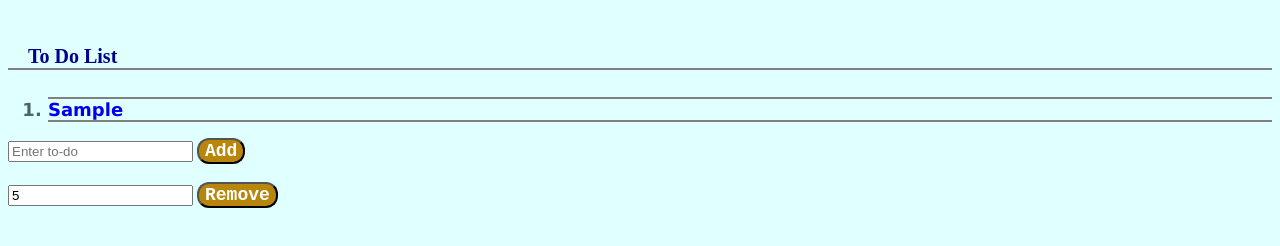
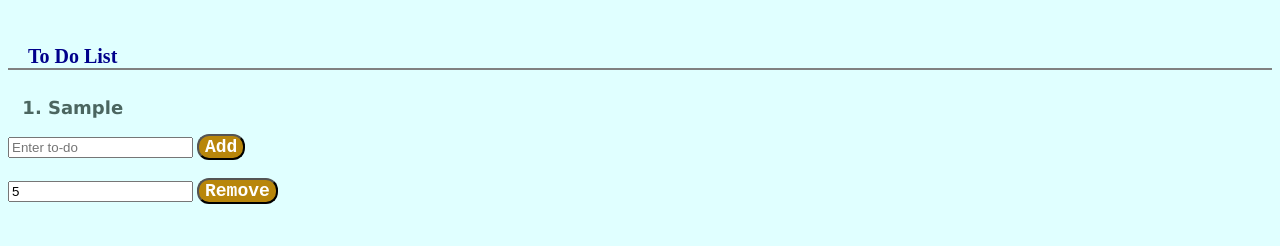
Before and after one commit to JustinASC21/Timehance, a plain HTML site: page todoIndex.html in a window 1280 px wide. Both pictures are taken after typing "Sample", "5" into the empty fields and a click on the button "Add". Shown: the part 130-376 px from the top of the page. Drawn offline with Linux system fonts and the light colour scheme; no server answers.

Commit message:
First stage

```diff
--- a/todoScript.js
+++ b/todoScript.js
@@ -1,3 +1,76 @@
+// a project here to create a working todo list!
+let todoList = [];
+// our todo list is an empty array
+// random function
+function random(max) {
+    let randDec = Math.random() * (max + 1);
+    let randInt = Math.floor(randDec);
+    console.log(randInt);
+    return randInt;
+}
+// grab our button from our document
+let addButton = document.querySelector("#addB");
+let removeButton = document.querySelector("#removeB")
+// grab our list element
+let list = document.querySelector("#ourList");
+// grab our input element
+let inputText = document.querySelector("#input");
+let numberInputText = document.querySelector("#numInput");
+// both add and remove work
+addButton.onclick = function(event) {
+// prevent refreshing
+event.preventDefault();
+    // random colors
+    let r = random(255);
+    let g = random(255);
+    let b = random(255);
+    const string = inputText.value;
+    // create our additional tag for the additional row
+    let additionalRow = document.createElement('li');
+    // add the content to that row
+    // below we add the text for our todo list
+    additionalRow.append(string);
+
+    // style each row for todoList
+    additionalRow.style.color = "rgb("+r+","+g+","+b+")";
+    // append our additional row in the list into the DOM, we add the element in the parent node 'ol' at the end
+    list.append(additionalRow);
+    list.appendChild(additionalRow);
+    todoList.push(string);
+
+    inputText.value = "";
+removeButton.onclick = function(event) {
+    event.preventDefault();
+
+    const itemNum = numberInputText.value;
+
+    if (itemNum <= todoList.length + 1) {
+
+        todoList.splice(itemNum-1,1);
+        // remove child function here uses the list property childnodes
+        // remove the last child
+        list.removeChild(list.childNodes[itemNum]);
+    }
+
+    numberInputText.value = "";
+}
+list.onmouseover = function(event) {
+    event.preventDefault();
+    // returns the array of all the li elements
+    let rowList = document.querySelectorAll('li');
+
+    // loop through each and check if item has been clicked
+    for (let i = 0; i < todoList.length + 1; i++) {
+        rowList[i].onclick = function(event) {
+            event.preventDefault();
+            rowList[i].style.textDecoration = "line-through";
+            rowList[i].style.textDecorationThickness = "5px";
+        }
+    }
+
+}
+
+/*
 // a project here to create a working todo list!
 let todoList = [];
 // our todo list is an empty array
@@ -40,47 +113,61 @@ addButton.onclick = function(event) {
     // add the content to that row
     // below we add the text for our todo list
     // hyperlink first then append string
-    hyperlink.append(string);
-    hyperlink.href = "#";
-    hyperlink.style.textDecoration = "none";
-    additionalRow.append(hyperlink);
+
+    // hyperlink.append(string);
+    // hyperlink.href = "#";
+    // hyperlink.style.textDecoration = "none";
+    // additionalRow.append(hyperlink);
 
     // style each row for todoList
-    additionalRow.style.color = "rgb("+r+","+g+","+b+")";
     // append our additional row in the list into the DOM, we add the element in the parent node 'ol' at the end
-    list.appendChild(additionalRow);
     todoList.push(string);
 
-    let value = {
+    let index = todoList.length;
+
+    // here we set up a new collection for every todo list entry
+    firebase.database().ref("TODO/" + index).set({
+        ITEM: index,
         TODO: string,
         R: r,
         G: g,
         B: b
-    }
+    })
 
-    database.push(value);
+    // database.push(value);
     console.log("pushed")
     inputText.value = "";
+    console.dir(firebase.database().ref())
 
 }
 // Display the data that collected from the database
 database.on("child_added",addToDoList);
 
 function addToDoList(data) {
+    console.log("starting add function")
+    // first clear the list
+    // list.innerHTML = "";
+
     let rowObj = data.val(); // returns the object stored in firebase
 
+    let lastIndex = todoList.length; // this will return the latest item index so i can check the message
+    // loop through each item in todo list to show it
+    for (let i = 1; i < 10; i++) {
         let additionalRow = document.createElement("li");
         let hyperlink = document.createElement("a");
         // same structure here to add list elements as the add button
-    hyperlink.append(rowObj.TODO);
+        hyperlink.append(rowObj[i].TODO);
+        console.log("appended item from todo!")
         additionalRow.append(hyperlink);
 
         // use color from database
-    additionalRow.style.color = "rgb(" + rowObj.R + "," + rowObj.G + "," + rowObj.B + ")";
+        // additionalRow.style.color = "rgb(" + rowObj.R + "," + rowObj.G + "," + rowObj.B + ")";
 
         // add li item to our list
         list.appendChild(additionalRow);
     }
+}
+
 
 // if removeButton is clicked remove an item
 removeButton.onclick = function(event) {
@@ -89,17 +176,29 @@ removeButton.onclick = function(event) {
     // grab item index from number input
     const itemNum = numberInputText.value;
 
-    if (itemNum <= todoList.length + 1) {
+    // if (itemNum <= todoList.length + 1) {
 
-            todoList.splice(itemNum-1,1);
-            // remove child function here uses the list property childnodes
-            // remove the last child
-            list.removeChild(list.childNodes[itemNum]);
+    //     todoList.splice(itemNum-1,1);
+    //     // remove child function here uses the list property childnodes
+    //     // remove the last child
+    //     list.removeChild(list.childNodes[itemNum]);
 
-    }
+    // }
+
+    // firebase.database().ref("TODO/" + itemNum).remove();
 
     numberInputText.value = "";
 }
+
+// database.on("child_removed",removeEntry);
+
+// function removeEntry(rowData) {
+//     let row = rowData.val(); // returns obj
+
+//     const itemNum = numberInputText.value
+//     console.log("Item# : " + itemNum + "removed!")
+// }
+
 list.onmouseover = function(event) {
     event.preventDefault();
     // returns the array of all the li elements
@@ -123,3 +222,4 @@ list.onmouseover = function(event) {
     }
 
 }
+*/}
--- a/todoStyle.css
+++ b/todoStyle.css
@@ -81,12 +81,8 @@ li {
     font-size: 18px;
     font-weight: bold;
     font-family: Verdana, Geneva, Tahoma, sans-serif;
-    border-bottom: grey 2px solid;
-    border-top: grey 2px solid;
     margin-bottom: 5px;
-
 }
 li:hover {
-    background-color: lightgrey;
-    opacity: 0.4;
-}
+    opacity: 0.7;
+    }
```
Lines whose indentation alone changed are shown as unchanged.
